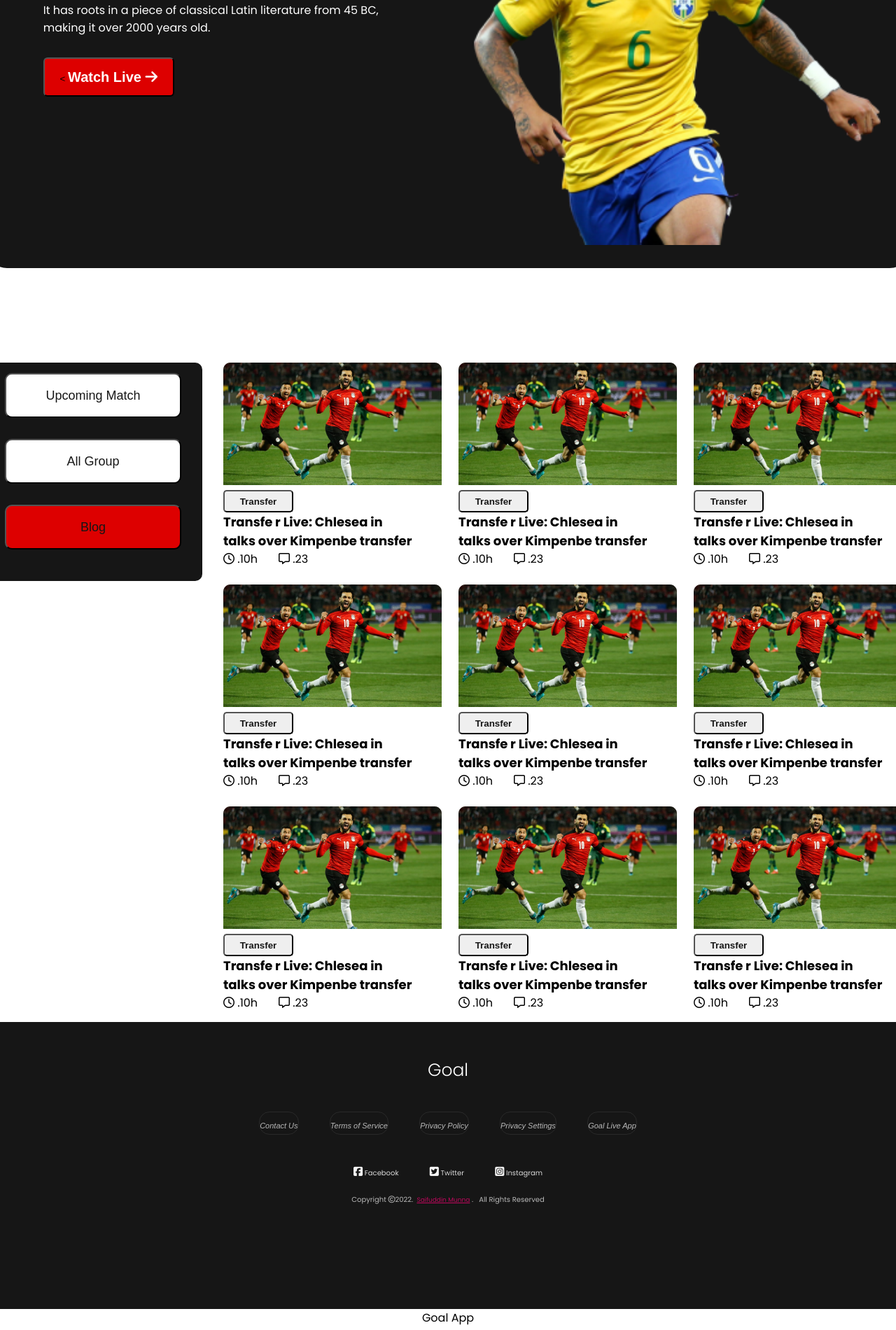
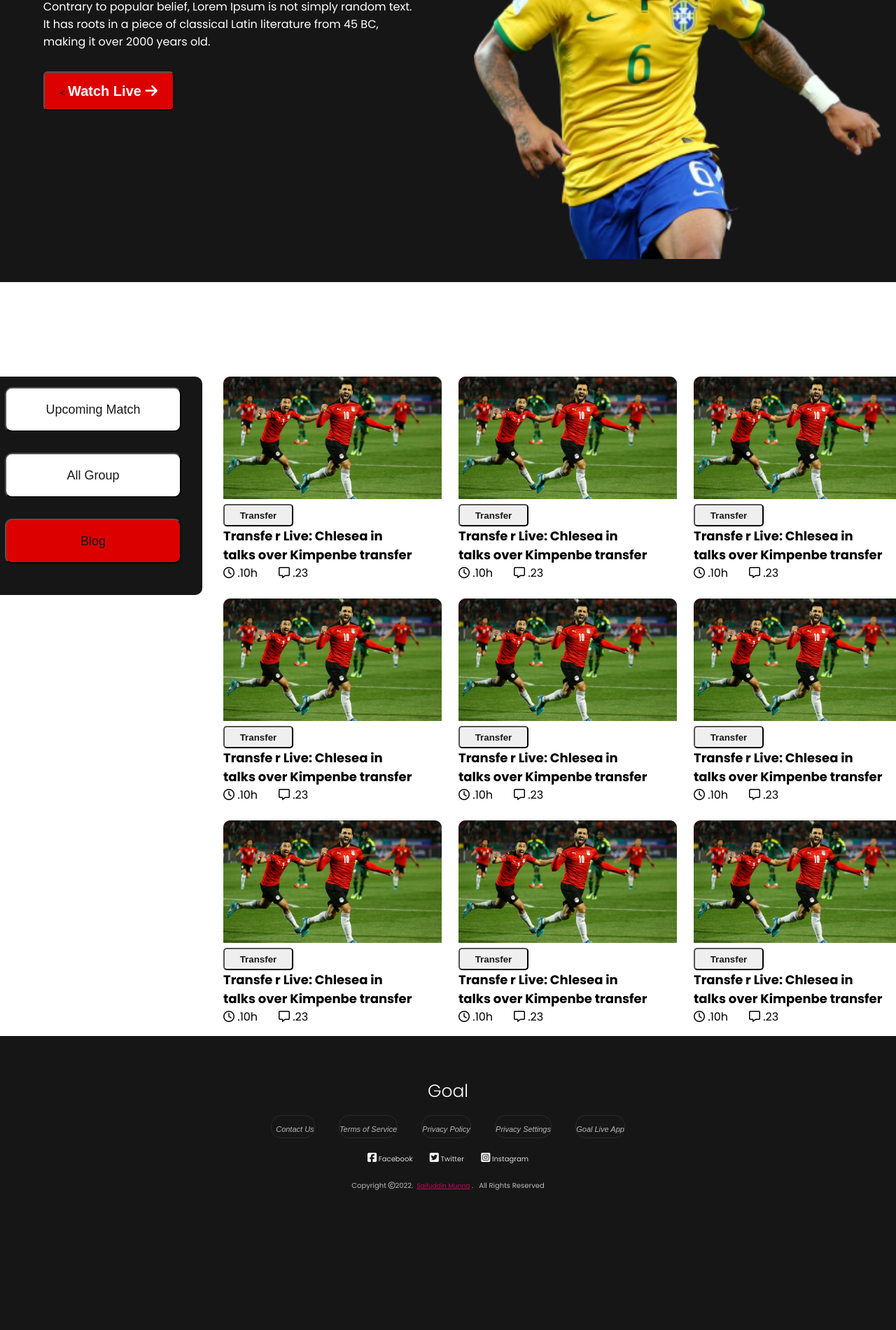
Before and after one commit to Saifuddinmonna/world-cup, a plain HTML site: page index.html in a window 1280 px wide. Shown: the part 263-2163 px from the top of the page at 70% size. Drawn offline with Linux system fonts and the light colour scheme.

Commit message:
beutification added

```diff
--- a/index.html
+++ b/index.html
@@ -1,5 +1,7 @@
 <!DOCTYPE html>
 <html lang="en">
+
+
 <head>
     <meta charset="UTF-8">
     <meta http-equiv="X-UA-Compatible" content="IE=edge">
@@ -12,7 +14,9 @@
 </head>
 
 <body>
-    <!-- header start here  -->
+    <!-- -------------------------
+        header start here
+    ------------------------ -->
     <header>
         <div class="header-info">
             <h1 class="header-title">
@@ -31,13 +35,30 @@
            <img src="images/Banner Image.png" alt="" class="header-image">
         </div>
     </header>
+    <!-- -------------------------
+        header end here
+    ------------------------ -->
+
+
     <main>
         <section class="nab-article-fkex">
+
+
+            <!-- -------------------------
+        nav start here
+    ------------------------ -->
             <nav>
                 <button class="nab-btn"> <a href="upcoming.html">Upcoming Match</a></button>
                 <button class="nab-btn"> <a href="">All Group</a></button>
                 <button class="nab-btn red"> <a href="">Blog</a></button>
             </nav>
+            <!-- -------------------------
+       nav end here
+    ------------------------ -->
+
+     <!-- -------------------------
+        article start here
+    ------------------------ -->
          <div class="articles">
             <article>
             <div class="article-thumbnail">
@@ -202,17 +223,25 @@
             </div>
             </article>
          </div>
+
+         <!-- -------------------------
+        article end here
+    ------------------------ -->
         </section>
 
 
     </main>
+
+    <!-- -------------------------
+        footer start here
+    ------------------------ -->
     <footer>
         <div class="footer-container">
             <div class="footer-title">
                 <h2>Goal</h2>
             </div>
             <div class="footer-description">
-                <button class="footer-button"><a href="">Contact Us </a></button>
+                <button class="footer-button"><a href=""> &nbsp Contact Us</a></button>
                  <button class="footer-button"><a href="">Terms of Service</a></button>
                 <button class="footer-button"><a href="">Privacy Policy </a> </button>
                 <button class="footer-button"><a href="">Privacy Settings </a></button>
@@ -231,6 +260,8 @@
             </div>
         </div>
     </footer>
+    <!-- -------------------------
+       footer end here
+    ------------------------ -->
 </body>
 </html>
-                                                    Goal App
--- a/styles/style.css
+++ b/styles/style.css
@@ -1,7 +1,11 @@
 
-/* google font stat from here  */
+/* ---------------------------------
+google font stat from here
+-------------------------------------- */
 @import url('https://fonts.googleapis.com/css2?family=Poppins:ital,wght@0,300;0,400;0,500;0,700;0,800;1,200;1,300;1,400;1,500;1,600;1,700;1,800&display=swap');
-/* common style and utilities stat from here  */
+/* -------------------------------------------
+common style and utilities stat from here
+------------------------------------------- */
 *{
     margin: 0px;
     padding: 0px;
@@ -18,10 +22,17 @@ body{
 header{
     width: 1321px;
     height: 646px;
+    padding-top: 20px;
     background: #161616;
-    border-radius: 30px;
+    border-radius: 15px;
     display: flex;
     justify-content: space-around;
+    transition: ease;
+    transition-duration: 2.5s;
+}
+
+header:hover{
+    background-color: rgba(255, 0, 0, 0.248);
 }
 .header-info{
     width: 531px;
@@ -47,7 +58,7 @@ header{
 
 }
 .header-btn:hover{
-background-color: #fed01859;
+    background-color: #fed01859;
 }
 
 .header-btn a{
@@ -84,7 +95,10 @@ nav{
     background: #FFFFFF;
     border-radius: 10px;
     margin: 15px;
+
 }
+
+
 .nab-btn.red{
     background: #DD0000;
     border-radius: 10px;
@@ -93,6 +107,7 @@ nav{
     font-size: 18px;
     text-decoration: none;
     color: #161616;
+
 }
 /* articles start from here  */
 .articles{
@@ -100,6 +115,7 @@ nav{
     grid-template-columns: repeat(3,1fr);
     grid-gap: 24px;
      margin: 15px;
+     cursor: pointer;
 }
 .article-btn >button{
     font-weight: bold;
@@ -128,7 +144,7 @@ nav{
     height: 400px;
     background: #161616;
     text-align: center;
-    padding-top: 10px;
+    padding-top: 20px;
     border: 10px 10px 10px 10px gray;
     border-radius: 10px;
  }
@@ -136,7 +152,7 @@ nav{
    color: #FFFFFF;
    font-size: 25px;
    font-weight: 100;
-   margin: 20px;
+   margin-top:  20px;
    padding-top: 20px;
  }
   .footer-button{
@@ -145,7 +161,8 @@ nav{
     font-size: 25px;
     background-color: rgba(128, 128, 128, 0);
     padding-bottom: 2px;
-    margin: 20px;
+    margin: 15px;
+
   }
    .footer-button a{
    color: #B9B9B9;
@@ -153,25 +170,30 @@ nav{
     font-size:11px;
     font-weight: 100;
     font-style: italic;
+
  }
 
  .social-app{
-    margin: 20px;
+
  }
 
  .social-app a{
     color: rgba(255, 255, 255, 0.839);
      text-decoration: none;
      font-size: x-small;
-     padding: 20px;
+     padding: 10px;
  }
 
  .social-app i{
     color: rgba(255, 255, 255, 0.961);
     font-size: 15px;
-    border-radius: 10px;
+    border-radius: 0px;
 
 
+ }
+ .footer-copyright{
+
+    padding-bottom:20px;
  }
  .footer-copyright p {
     color: #B9B9B9;
@@ -259,10 +281,10 @@ nav{
     }
 .social-app a[href] {
     display: block;
-    font-size: 11px;
+
     }
 .social-app .fa-brands{
-    font-size: 11px;
+
 }
 
     }
@@ -362,11 +384,11 @@ nav{
         font-size: 11px;
     }
 .social-app a[href] {
-
-    font-size: 11px;
+    margin: 5px;
+    font-size: xx-small;
     }
 .social-app .fa-brands{
-    font-size: 13px;
+    font-size: 11px;
 }
 
      }
```
Also changed, not shown: styles/upcoming.css (+15 -6 lines), upcoming.html (+12 -1 lines).
